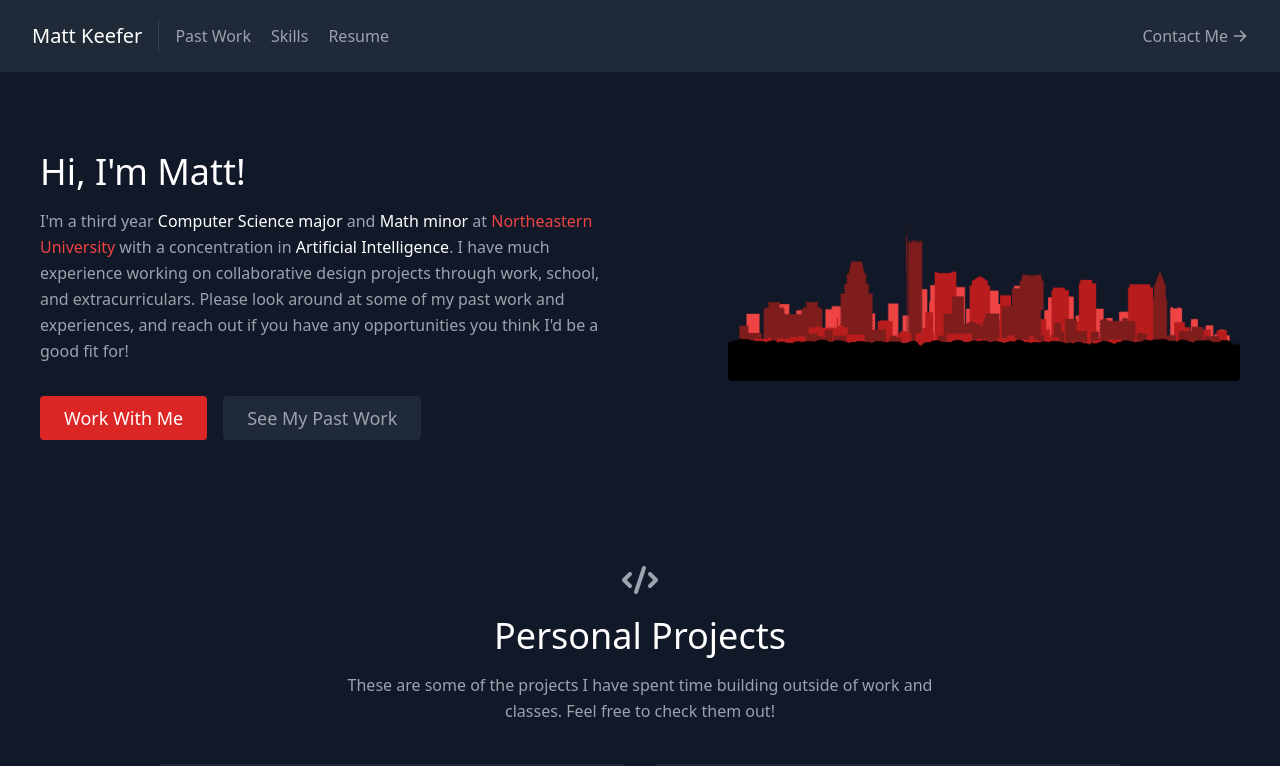
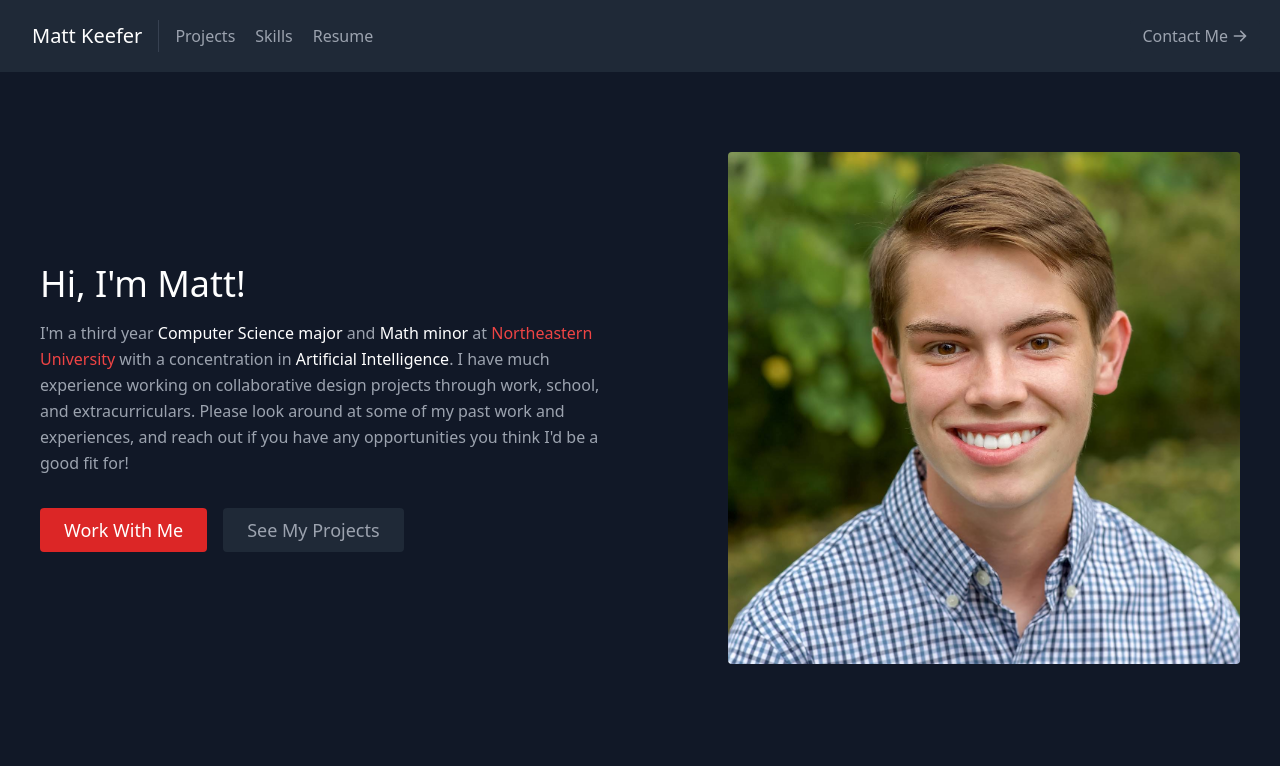
Before and after one commit to mattkeefer/personal-portfolio, a React (Create React App) app: page / in a window 1280 px wide. Shown: the top 766 px of the page. Built offline with nearby package versions, Linux system fonts and the light colour scheme.

Commit message:
Add profile picture, rename projects section

```diff
--- a/src/components/About.js
+++ b/src/components/About.js
@@ -22,7 +22,7 @@ export default function About() {
             <a
               href="#projects"
               className="ml-4 inline-flex text-gray-400 bg-gray-800 border-0 py-2 px-6 focus:outline-none hover:bg-gray-700 hover:text-white rounded text-lg">
-              See My Past Work
+              See My Projects
             </a>
           </div>
         </div>
@@ -30,7 +30,7 @@ export default function About() {
           <img
             className="object-cover object-center rounded"
             alt="hero"
-            src="./boston-clipart.png"
+            src="./profile-pic.jpg"
           />
         </div>
       </div>
--- a/src/components/Navbar.js
+++ b/src/components/Navbar.js
@@ -12,7 +12,7 @@ export default function Navbar() {
         </a>
         <nav className="md:mr-auto md:ml-4 md:py-1 md:pl-4 md:border-l md:border-gray-700	flex flex-wrap items-center text-base justify-center">
           <a href="#projects" className="mr-5 hover:text-white">
-            Past Work
+            Projects
           </a>
           <a href="#skills" className="mr-5 hover:text-white">
             Skills
```
Also changed, not shown: public/profile-pic.jpg (added).
